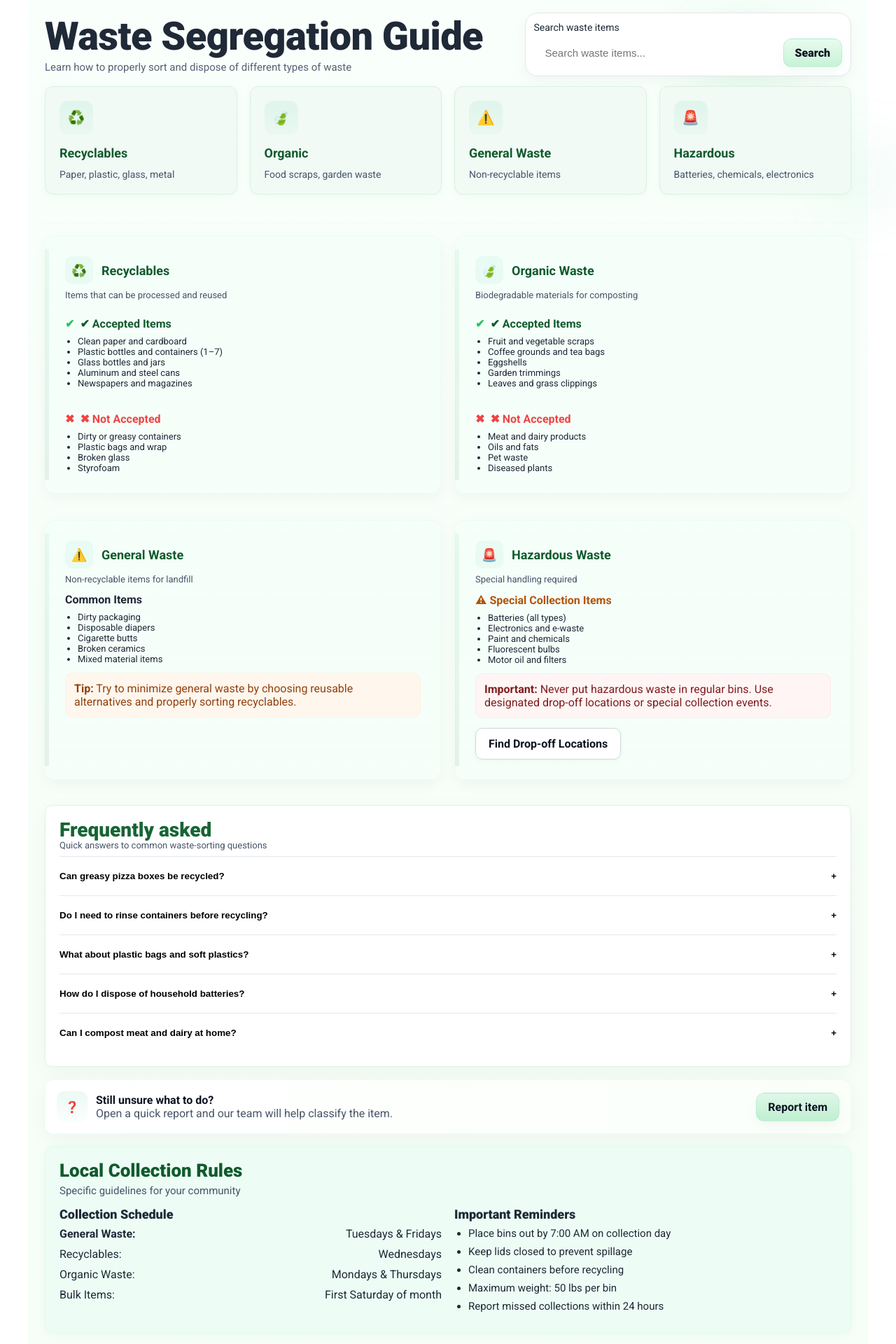
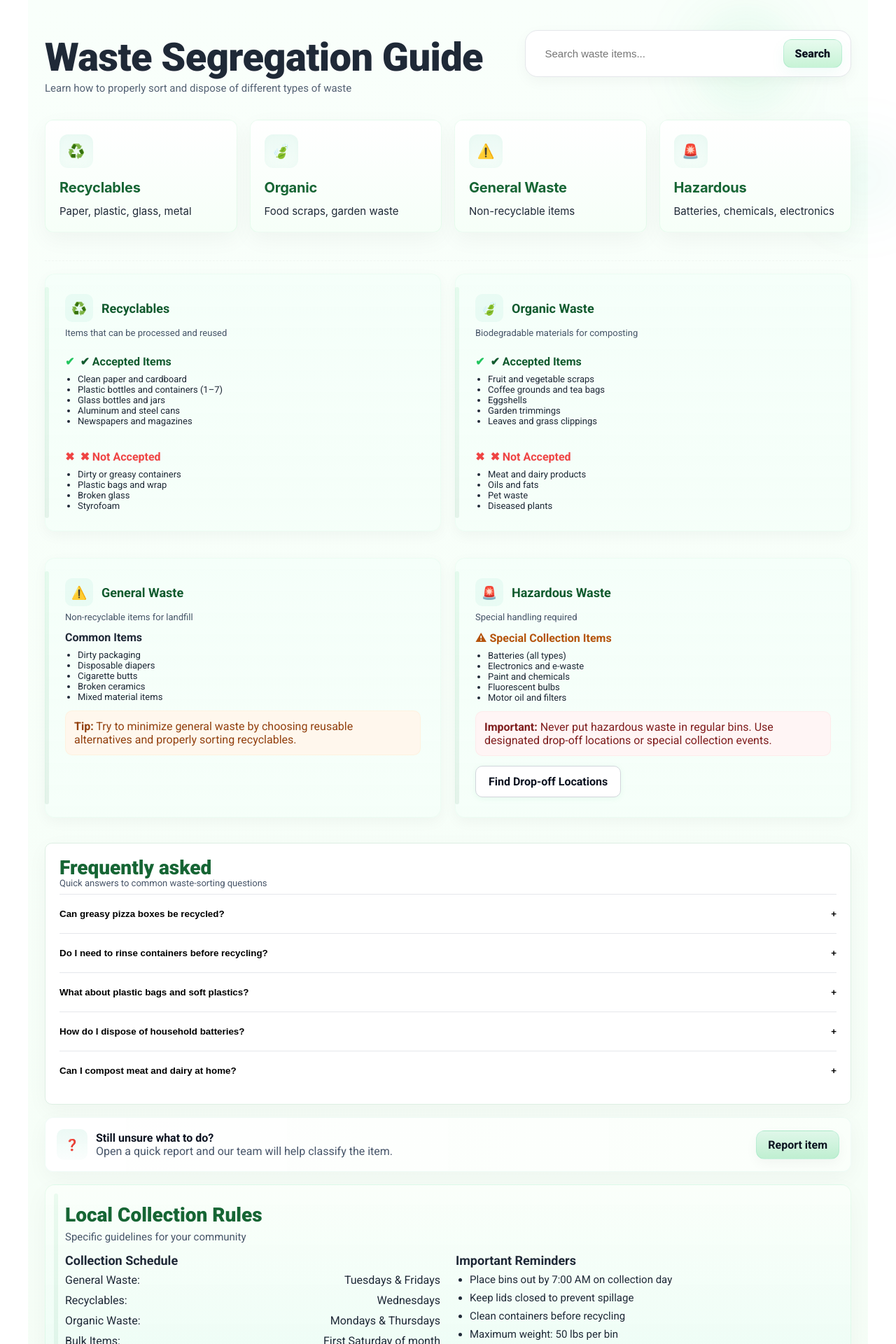
Before and after one commit to JLforce/MyCommunityPortal, a Next.js app: page /guide in a window 1280 px wide. Shown: the top 1920 px of the page at 70% size. Built offline with nearby package versions, Linux system fonts and the light colour scheme.

Commit message:
Add guide topbar, navbar styles, and heading weight improvements

```diff
--- a/src/app/guide/page.js
+++ b/src/app/guide/page.js
@@ -32,7 +32,7 @@ export default function GuidePage() {
 	return (
 		<main className="container guide-page">
 			<div className="guide-header slide-in header-row">
-				<div>
+				<div className="guide-intro">
 					<h1>Waste Segregation Guide</h1>
 					<p className="muted">Learn how to properly sort and dispose of different types of waste</p>
 				</div>
@@ -40,7 +40,6 @@ export default function GuidePage() {
 				{/* client-side search component (debounced + jump-to) */}
 				<div className="search-box">
 					<div className="search-box-inner">
-						<label className="search-label">Search waste items</label>
 						<GuideSearch items={searchItems} />
 					</div>
 				</div>
--- a/src/styles/globals.css
+++ b/src/styles/globals.css
@@ -57,6 +57,7 @@
 	to { opacity: 1; transform: none; }
 }
 @import url('https://fonts.googleapis.com/css2?family=Roboto:wght@400;500;700;900&display=swap');
+@import url('https://fonts.googleapis.com/css2?family=Montserrat:wght@600;700;800&family=Inter:wght@400;500;700&display=swap');
 
 :root {
 	--green-900: #166534;
@@ -1579,7 +1580,7 @@ input[type="date"].date-input-custom::-moz-calendar-picker-indicator {
 .guide-search input { min-width:220px; padding:10px 12px; border-radius:10px; border:1px solid var(--border); background:#fff; }
 
 /* Cards */
-.guide-cards { display:grid; grid-template-columns: repeat(auto-fit, minmax(220px, 1fr)); gap:18px; margin-top: 12px; }
+.guide-cards { display:grid; grid-template-columns: repeat(auto-fit, minmax(220px, 1fr)); gap:18px; margin-top: 36px; }
 .guide-card { display:flex; flex-direction:column; align-items:flex-start; justify-content:center; gap:10px; padding:20px; border-radius:12px; transition: transform .28s cubic-bezier(.2,.9,.2,1), box-shadow .28s ease, background .18s ease; }
 .guide-card .card-icon { width:48px; height:48px; display:inline-flex; align-items:center; justify-content:center; border-radius:10px; background: rgba(16,185,129,0.06); color: var(--green-800); font-size:20px; }
 .guide-card h3 { margin:6px 0 2px; color:var(--green-800); font-size:18px; }
@@ -1622,11 +1623,120 @@ input[type="date"].date-input-custom::-moz-calendar-picker-indicator {
 	.guide-detail-grid { grid-template-columns: repeat(2, 1fr); }
 }
 
-/* Local Collection Rules styles */
-.local-rules { background: rgba(236,253,245,0.95); border: 1px solid rgba(34,197,94,0.06); }
-.local-rules { background: rgba(236,253,245,0.95); border: 1px solid rgba(34,197,94,0.06); padding: 20px; border-radius: 12px; }
-.local-rules h3 { color: var(--green-800); font-size: 26px; margin: 0 0 6px 0; line-height: 1.02; font-weight: 900; }
-.local-rules p { margin: 0 0 12px 0; color: var(--text-600); font-size: 15px; }
+/* Enhanced contrast for guide cards (higher background contrast, stronger border/shadow) */
+.guide-card {
+	/* cleaner, brighter surface with subtle green tint for warmth */
+	background: linear-gradient(180deg, #ffffff 0%, #f6fff8 100%);
+	border: 1px solid rgba(34,197,94,0.08);
+	box-shadow: 0 10px 32px rgba(16,24,16,0.045);
+	color: var(--text-700);
+}
+.guide-card .card-icon {
+	background: linear-gradient(180deg, rgba(34,197,94,0.12), rgba(34,197,94,0.04));
+	box-shadow: inset 0 -2px 10px rgba(16,185,129,0.03);
+}
+.guide-card h3 { color: var(--green-900); }
+.guide-card p { color: var(--text-700); }
+
+.guide-card:hover {
+	background: linear-gradient(180deg, #f8fff9 0%, #e8fff0 100%);
+	box-shadow: 0 22px 64px rgba(8,18,12,0.08);
+}
+
+@media (max-width: 700px) {
+	.guide-card { padding: 16px; }
+}
+
+/* Remove underline on hover/focus for guide-card anchors */
+.guide-card,
+.guide-card:hover,
+.guide-card:focus {
+	text-decoration: none !important;
+}
+.guide-card h3,
+.guide-card p {
+	text-decoration: none;
+}
+
+
+/* Typography for guide cards: Montserrat for headings, Inter for body */
+.guide-card {
+	font-family: 'Inter', system-ui, -apple-system, 'Segoe UI', Roboto, Arial, sans-serif;
+}
+.guide-card h3 {
+	font-family: 'Montserrat', 'Inter', system-ui, -apple-system, 'Segoe UI', Roboto, Arial, sans-serif;
+	font-weight: 700;
+	font-size: 20px;
+	letter-spacing: -0.2px;
+}
+.guide-card p {
+	font-family: 'Inter', system-ui, -apple-system, 'Segoe UI', Arial, sans-serif;
+	font-size: 15px;
+	color: var(--text-700);
+}
+
+@media (max-width: 900px) {
+	.guide-card h3 { font-size: 18px; }
+	.guide-card p { font-size: 14px; }
+}
+
+
+
+/* Local Collection Rules styles — improved layout, type and visual polish */
+.local-rules {
+	background: linear-gradient(180deg, rgba(250,255,250,0.96) 0%, rgba(236,253,245,0.98) 100%);
+	border: 1px solid rgba(34,197,94,0.08);
+	padding: 28px 28px;
+	border-radius: 14px;
+	box-shadow: 0 12px 36px rgba(16,24,16,0.04);
+	position: relative;
+	overflow: hidden;
+}
+
+.local-rules::before {
+	/* subtle left accent bar */
+	content: '';
+	position: absolute;
+	left: 12px;
+	top: 12px;
+	bottom: 12px;
+	width: 6px;
+	border-radius: 6px;
+	background: linear-gradient(180deg, rgba(34,197,94,0.9), rgba(16,122,64,0.9));
+	opacity: 0.08;
+}
+
+.local-rules h3 {
+	color: var(--green-900);
+	font-size: 28px;
+	margin: 0 0 8px 0;
+	line-height: 1.04;
+	font-weight: 800;
+}
+.local-rules p { margin: 0 0 14px 0; color: var(--text-600); font-size: 15px; }
+
+.local-rules .local-rules-grid { gap: 22px; align-items: start; }
+.local-rules .collection-schedule h4, .local-rules .important-reminders h4 { font-size: 18px; color: var(--text-700); margin-bottom: 8px; font-weight: 400; }
+.local-rules .collection-schedule > h4 { font-weight: 700; }
+.local-rules .important-reminders > h4 { font-weight: 700; }
+.local-rules .schedule-grid { gap: 10px 18px; }
+
+.local-rules .panel-tip {
+	background: linear-gradient(180deg, #fff7ed, #fff4e8);
+	border-color: rgba(245,158,11,0.10);
+}
+
+.local-rules .panel-important {
+	background: linear-gradient(180deg, #fff5f5, #fff3f3);
+	border-color: rgba(239,68,68,0.08);
+}
+
+@media (max-width: 900px) {
+	.local-rules { padding: 18px; }
+	.local-rules h3 { font-size: 22px; }
+	.local-rules .local-rules-grid { grid-template-columns: 1fr; }
+	.local-rules::before { left: 10px; top: 10px; bottom: 10px; }
+}
 .local-rules-grid { display: grid; gap: 18px; }
 @media(min-width:900px) {
 	.local-rules-grid { grid-template-columns: 1fr 1fr; align-items: start; }
@@ -1635,6 +1745,9 @@ input[type="date"].date-input-custom::-moz-calendar-picker-indicator {
 .collection-schedule div { color: var(--text-700); }
 .schedule-grid { display: grid; grid-template-columns: 1fr auto; gap: 10px 24px; align-items: center; }
 .schedule-grid > div:first-child { font-weight: 600; }
+
+/* Override: keep schedule labels inside the Local Rules card at normal weight */
+.local-rules .schedule-grid > div:first-child { font-weight: 400; color: var(--text-700); }
 .schedule-grid > div:nth-child(2n) { text-align: right; color: var(--text-700); }
 .important-reminders ul { margin: 0; padding-left: 20px; color: var(--text-700); font-size: 15px; }
 .important-reminders ul li { margin-bottom: 8px; }
@@ -1781,3 +1894,14 @@ html { scroll-behavior: smooth; }
 	.profile-side{ order: 2; }
 	.profile-main{ order: 1; }
 }
+
+/* Guide page intro spacing: move intro slightly lower so it doesn't sit at the very top */
+.guide-intro {
+	margin-top: 34px;
+}
+
+@media (max-width: 900px) {
+	.guide-intro {
+		margin-top: 12px;
+	}
+}
```
